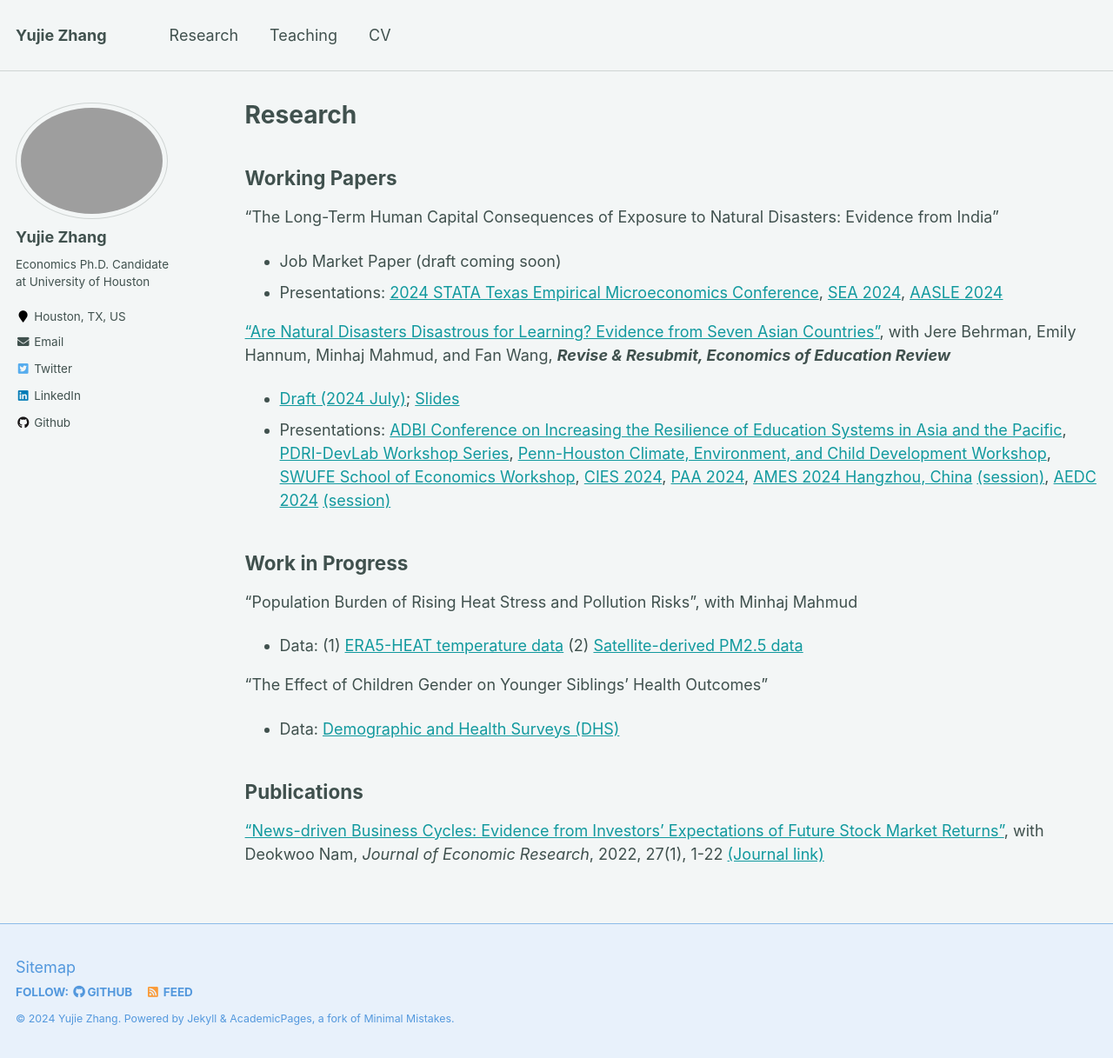
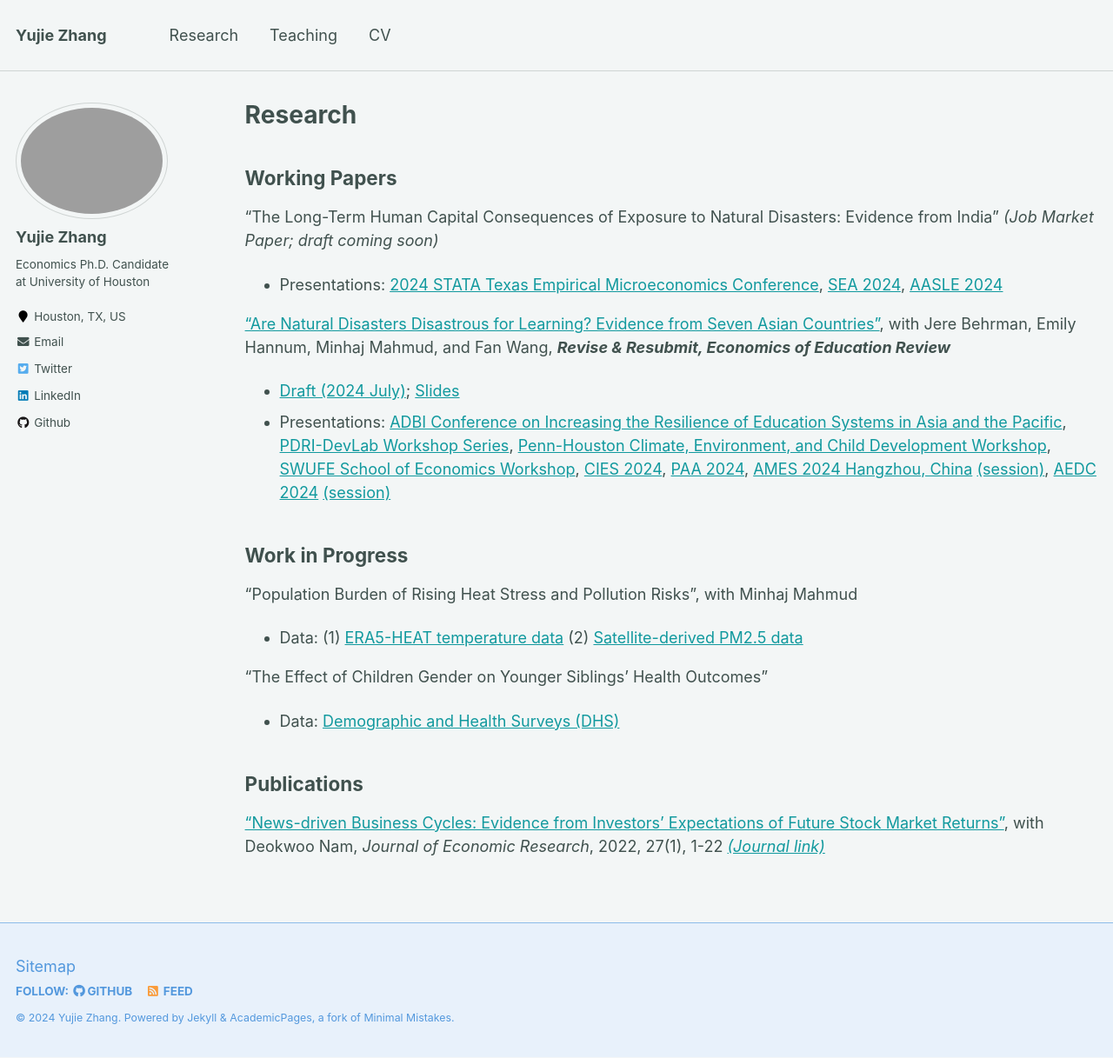
Before and after one commit to yujiezhangecon/yujiezhangecon.github.io, a Jekyll site: the page built from _pages/research.md, in a window 1280 px wide and 1217 px high. Shown: the whole window at 87% size. Built offline with Jekyll 4.4.1, drawn with Linux system fonts in a browser that asks for light colours.

```diff
--- a/_pages/research.md
+++ b/_pages/research.md
@@ -23,8 +23,7 @@ author_profile: true
 Working Papers
 --
 
-"The Long-Term Human Capital Consequences of Exposure to Natural Disasters: Evidence from India"
-- Job Market Paper (draft coming soon)
+"The Long-Term Human Capital Consequences of Exposure to Natural Disasters: Evidence from India" _(Job Market Paper; draft coming soon)_
 - Presentations:
 [2024 STATA Texas Empirical Microeconomics Conference](https://www.dallasfed.org/research/events/2024/24stata),
 [SEA 2024](https://sea.mymeetingsavvy.net/program),
@@ -67,4 +66,4 @@ Publications
 --
 
 ["News-driven Business Cycles: Evidence from Investors’ Expectations of Future Stock Market Returns"](http://yujiezhangecon.github.io/files/ZhangNam.pdf),
-with Deokwoo Nam, _Journal of Economic Research_, 2022, 27(1), 1-22 [(Journal link)](https://papersearch.net/thesis/article.asp?key=3948237)
+with Deokwoo Nam, _Journal of Economic Research_, 2022, 27(1), 1-22 [_(Journal link)_](https://papersearch.net/thesis/article.asp?key=3948237)
```
